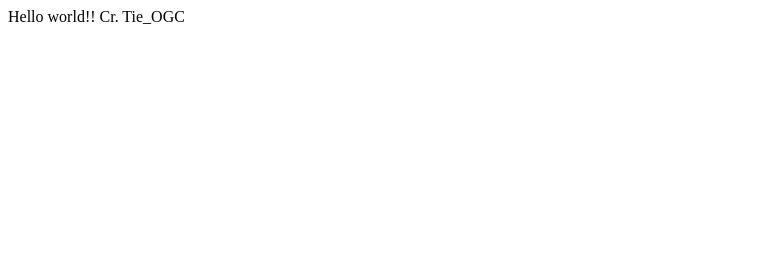
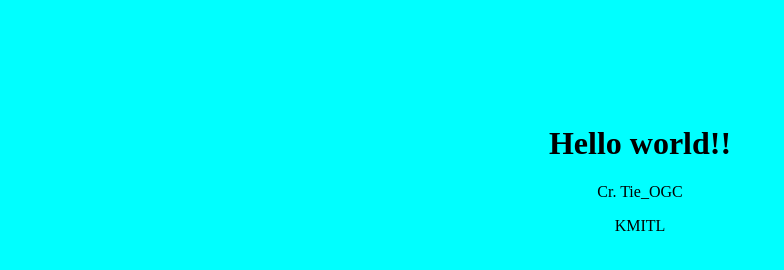
Before and after one commit to tieclimax/github-tutorial, a plain HTML site: page index.html in a window 1280 px wide. Shown: the whole page, without its empty margins (0-784 px from the left). Drawn offline with Linux system fonts and the light colour scheme.

Commit message:
update css and index

```diff
--- a/index.html
+++ b/index.html
@@ -4,9 +4,12 @@
     <meta charset="UTF-8">
     <meta name="viewport" content="width=device-width, initial-scale=1.0">
     <title>Document</title>
+    <link rel="stylesheet" href="style.css">
 </head>
 <body>
-    Hello world!!
-    Cr. Tie_OGC
+    <div>
+       <h1>Hello world!!</h1>
+    <p>Cr. Tie_OGC</p>
+     <span>KMITL</span> </div>
 </body>
 </html>
--- a/style.css
+++ b/style.css
@@ -1,5 +1,6 @@
 body {
     background-color: aqua;
-    text-align: left;
-    color: green;
+    text-align: center;
+    color: black;
+ margin-top: 125px;
 }
```
